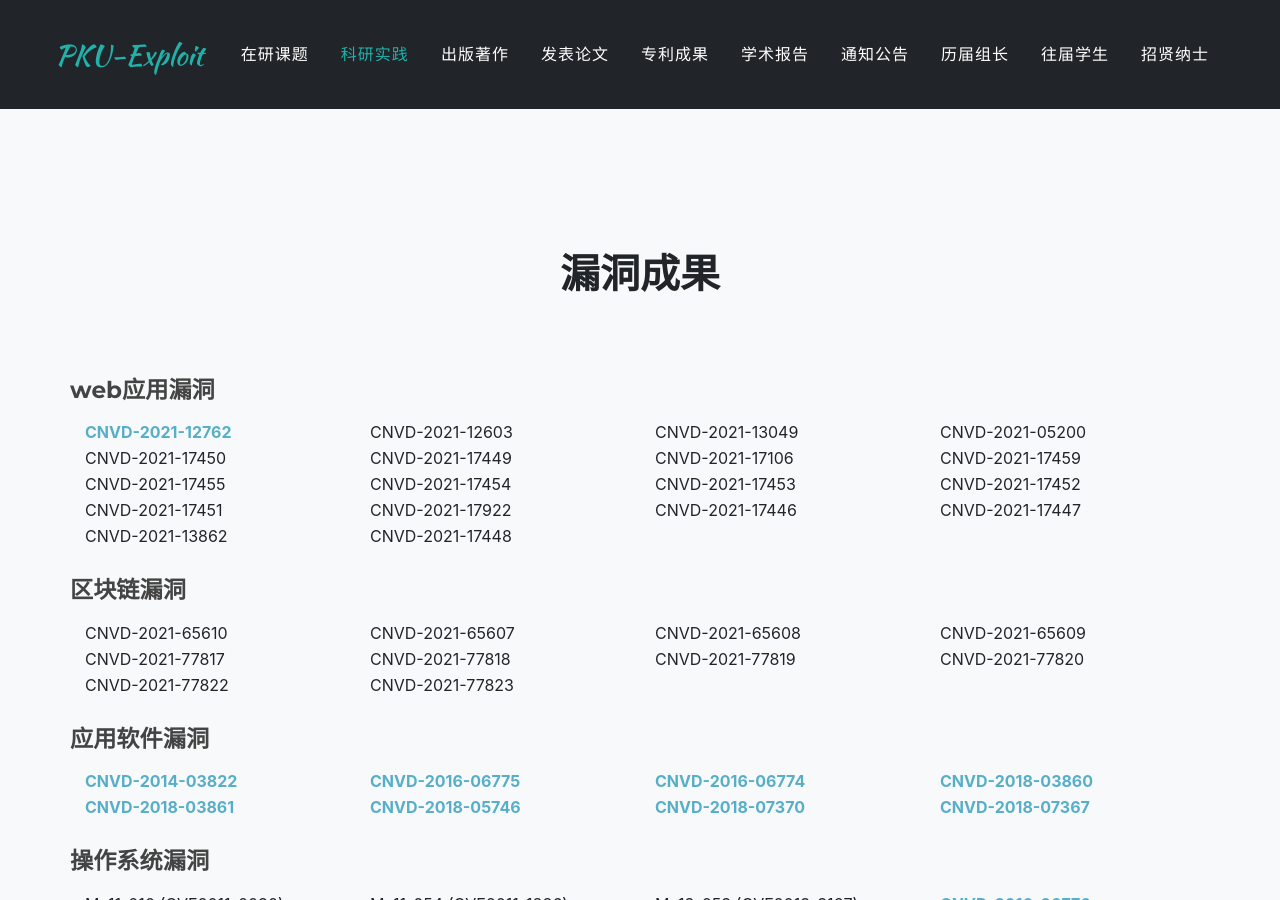
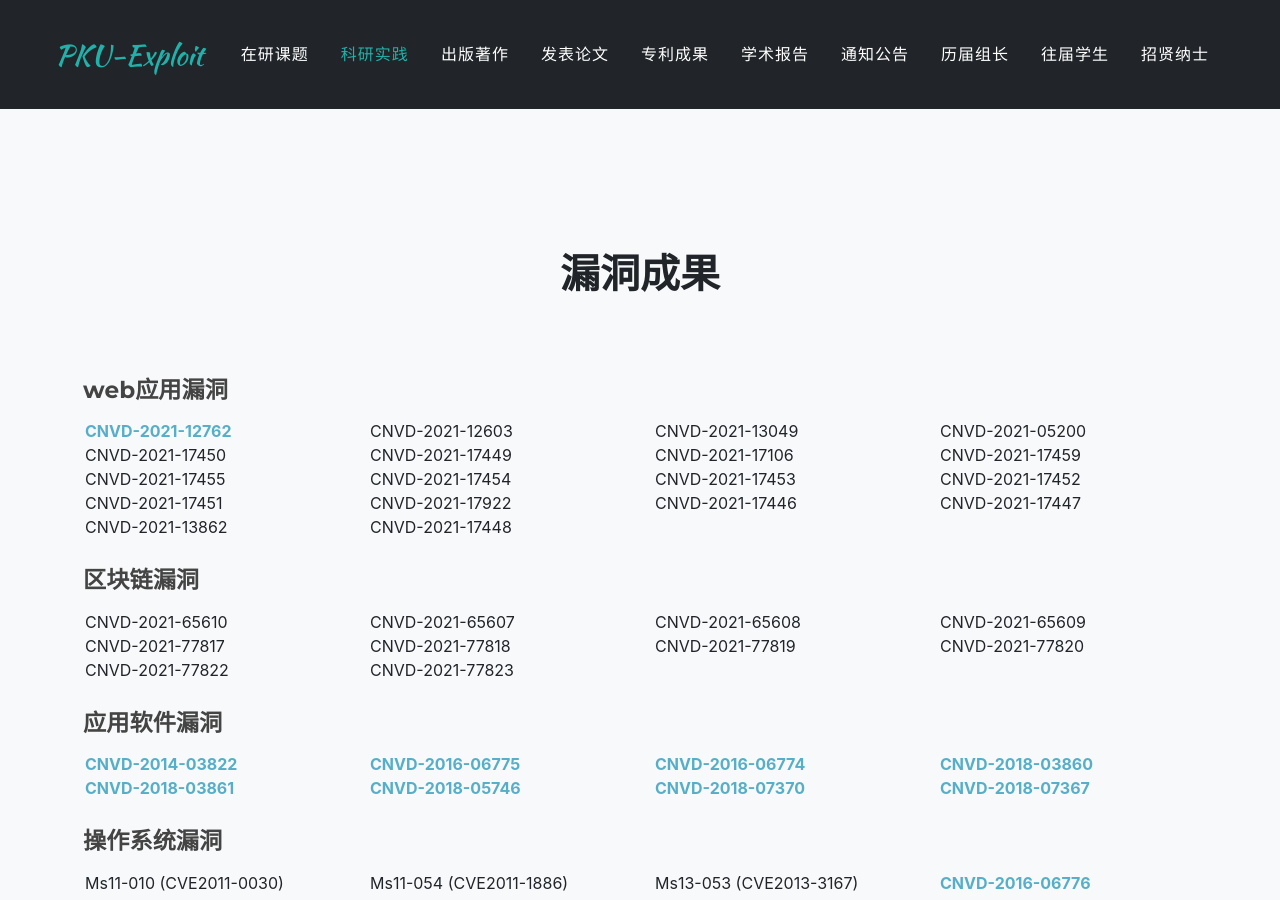
Before and after one commit to xxycfhb/xxycfhb.github.io, a Jekyll site: the page built from pages/research.html, in a window 1280 px wide and 900 px high. Built offline with Jekyll 4.4.1, drawn with Linux system fonts in a browser that asks for light colours; some web fonts are replaced.

Commit message:
adjust research size

```diff
--- a/pages/research.html
+++ b/pages/research.html
@@ -51,133 +51,109 @@ background: grey
     </div>
 
     <!-- web应用 -->
-    <h3 class="paperinfo paperinfotitle">{{ site.data.sitetext.webappbug.title }}</h3>
-    <table class="col-sm-12">
+    <h3 class="col-sm-3  paperinfo paperinfotitle">&nbsp;&nbsp;{{ site.data.sitetext.webappbug.title }}</h3>
+    <div class="container">
+      <div class="row">
         {% assign count = 0 %}
         {% for bug in site.data.sitetext.webappbug.item %}
-        {% assign rowline = count | modulo:4 %}
-        {% if count == 0 %}
-        <tr>
-        {% elsif rowline == 0 %}
-        </tr>
-        <tr>
-        {% endif %}
 
         <!-- item -->
         {% if bug.download %}
-        <td class="col-sm-3"><a href="{{ site.baseurl }}{{bug.url}}" download="{{bug.download}}"
-          style="color:rgb(86,174,200);font-weight: bold;">{{bug.title}}</a></td>
+        <div class="col-sm-3 "><a href="{{ site.baseurl }}{{bug.url}}" download="{{bug.download}}"
+            style="color:rgb(86,174,200);font-weight: bold;">{{bug.title}}</a></div>
         {% else %}
-        <td class="col-sm-3">{{bug.title}}</td>
+        <div class="col-sm-3 ">{{bug.title}}</div>
         {% endif %}
+
         {% assign count = count | plus: 1 %}
         {% endfor %}
-      </tr>
-    </table>
+      </div>
+    </div>
     </br>
 
     <!-- 区块链 -->
-    <h3 class="paperinfo paperinfotitle">{{ site.data.sitetext.blockchainbug.title }}</h3>
-    <table class="col-sm-12">
+    <h3 class="col-sm-3  paperinfo paperinfotitle">&nbsp;&nbsp;{{ site.data.sitetext.blockchainbug.title }}</h3>
+    <div class="container">
+      <div class="row">
         {% assign count = 0 %}
         {% for bug in site.data.sitetext.blockchainbug.item %}
-        {% assign rowline = count | modulo:4 %}
-        {% if count == 0 %}
-        <tr>
-        {% elsif rowline == 0 %}
-        </tr>
-        <tr>
-        {% endif %}
 
         <!-- item -->
         {% if bug.download %}
-        <td class="col-sm-3"><a href="{{ site.baseurl }}{{bug.url}}" download="{{bug.download}}"
-          style="color:rgb(86,174,200);font-weight: bold;">{{bug.title}}</a></td>
+        <div class="col-sm-3 "><a href="{{ site.baseurl }}{{bug.url}}" download="{{bug.download}}"
+            style="color:rgb(86,174,200);font-weight: bold;">{{bug.title}}</a></div>
         {% else %}
-        <td class="col-sm-3">{{bug.title}}</td>
+        <div class="col-sm-3 ">{{bug.title}}</div>
         {% endif %}
+
         {% assign count = count | plus: 1 %}
         {% endfor %}
-      </tr>
-    </table>
+      </div>
+    </div>
     </br>
 
     <!-- 应用软件 -->
-    <h3 class="paperinfo paperinfotitle">{{ site.data.sitetext.appbug.title }}</h3>
-    <table class="col-sm-12">
+   <h3 class="col-sm-3  paperinfo paperinfotitle">&nbsp;&nbsp;{{ site.data.sitetext.appbug.title }}</h3>
+    <div class="container">
+      <div class="row">
         {% assign count = 0 %}
         {% for bug in site.data.sitetext.appbug.item %}
-        {% assign rowline = count | modulo:4 %}
-        {% if count == 0 %}
-        <tr>
-        {% elsif rowline == 0 %}
-        </tr>
-        <tr>
-        {% endif %}
 
         <!-- item -->
         {% if bug.download %}
-        <td class="col-sm-3"><a href="{{ site.baseurl }}{{bug.url}}" download="{{bug.download}}"
-          style="color:rgb(86,174,200);font-weight: bold;">{{bug.title}}</a></td>
+        <div class="col-sm-3 "><a href="{{ site.baseurl }}{{bug.url}}" download="{{bug.download}}"
+            style="color:rgb(86,174,200);font-weight: bold;">{{bug.title}}</a></div>
         {% else %}
-        <td class="col-sm-3">{{bug.title}}</td>
+        <div class="col-sm-3 ">{{bug.title}}</div>
         {% endif %}
+
         {% assign count = count | plus: 1 %}
         {% endfor %}
-      </tr>
-    </table>
+      </div>
+    </div>
     </br>
 
     <!-- 系统漏洞 -->
-    <h3 class="paperinfo paperinfotitle">{{ site.data.sitetext.sysbug.title }}</h3>
-    <table class="col-sm-12">
+    <h3 class="col-sm-3  paperinfo paperinfotitle">&nbsp;&nbsp;{{ site.data.sitetext.sysbug.title }}</h3>
+    <div class="container">
+      <div class="row">
         {% assign count = 0 %}
         {% for bug in site.data.sitetext.sysbug.item %}
-        {% assign rowline = count | modulo:4 %}
-        {% if count == 0 %}
-        <tr>
-        {% elsif rowline == 0 %}
-        </tr>
-        <tr>
-        {% endif %}
 
         <!-- item -->
         {% if bug.download %}
-        <td class="col-sm-3"><a href="{{ site.baseurl }}{{bug.url}}" download="{{bug.download}}"
-          style="color:rgb(86,174,200);font-weight: bold;">{{bug.title}}</a></td>
+        <div class="col-sm-3 "><a href="{{ site.baseurl }}{{bug.url}}" download="{{bug.download}}"
+            style="color:rgb(86,174,200);font-weight: bold;">{{bug.title}}</a></div>
         {% else %}
-        <td class="col-sm-3">{{bug.title}}</td>
+        <div class="col-sm-3 ">{{bug.title}}</div>
         {% endif %}
+
         {% assign count = count | plus: 1 %}
         {% endfor %}
-      </tr>
-    </table>
+      </div>
+    </div>
     </br>
 
     <!-- 网络设备 -->
-    <h3 class="paperinfo paperinfotitle">{{ site.data.sitetext.webdevbug.title }}</h3>
-    <table class="col-sm-12">
+    <h3 class="col-sm-3  paperinfo paperinfotitle">&nbsp;&nbsp;{{ site.data.sitetext.webdevbug.title }}</h3>
+    <div class="container">
+      <div class="row">
         {% assign count = 0 %}
         {% for bug in site.data.sitetext.webdevbug.item %}
-        {% assign rowline = count | modulo:4 %}
-        {% if count == 0 %}
-        <tr>
-        {% elsif rowline == 0 %}
-        </tr>
-        <tr>
-        {% endif %}
 
         <!-- item -->
         {% if bug.download %}
-        <td class="col-sm-3"><a href="{{ site.baseurl }}{{bug.url}}" download="{{bug.download}}"
-          style="color:rgb(86,174,200);font-weight: bold;">{{bug.title}}</a></td>
+        <div class="col-sm-3 "><a href="{{ site.baseurl }}{{bug.url}}" download="{{bug.download}}"
+            style="color:rgb(86,174,200);font-weight: bold;">{{bug.title}}</a></div>
         {% else %}
-        <td class="col-sm-3">{{bug.title}}</td>
+        <div class="col-sm-3 ">{{bug.title}}</div>
         {% endif %}
+
         {% assign count = count | plus: 1 %}
         {% endfor %}
-      </tr>
-    </table>
+      </div>
+    </div>
+    </br>
 
   </div>
 </section>
@@ -195,28 +171,23 @@ background: grey
     </div>
 
     <!-- Content -->
-    <table >
+    <div class="container">
+      <div class="row">
       {% assign count = 0 %}
       {% for research in site.data.sitetext.research.item %}
-        {% assign rowline = count | modulo:2 %}
-        {% if count == 0 %}
-        <tr>
-        {% elsif rowline == 0 %}
-        </tr>
-        <tr>
-        {% endif %}
+
 
         <!-- item -->
         {% assign count = count | plus: 1 %}
-        <td class="col-sm-6">
+        <div class="col-sm-6">
           <h3 class="paperinfo paperinfotitle">{{count}}. {{research.title}}</h3>
           <p class="paperinfo paperinfoname">{{research.source}}</p>
           <p class="paperinfo paperinfoagency">{{research.period}}</p>
-        </td>
+        </div>
 
         {% endfor %}
-      </tr>
-    </table>
+      </div>
+    </div>
 
   </div>
 </section>
```
Also changed, not shown: _data/sitetext.yml (+109 -108 lines). Lines whose indentation alone changed are shown as unchanged.
